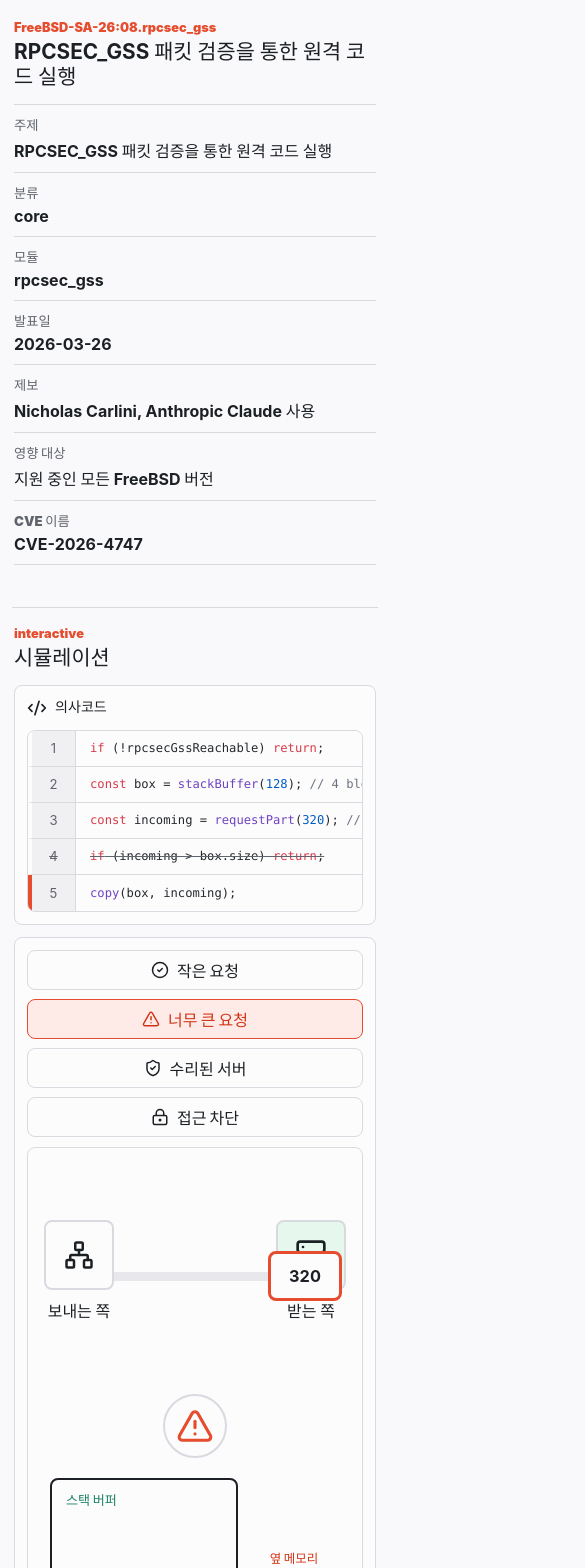
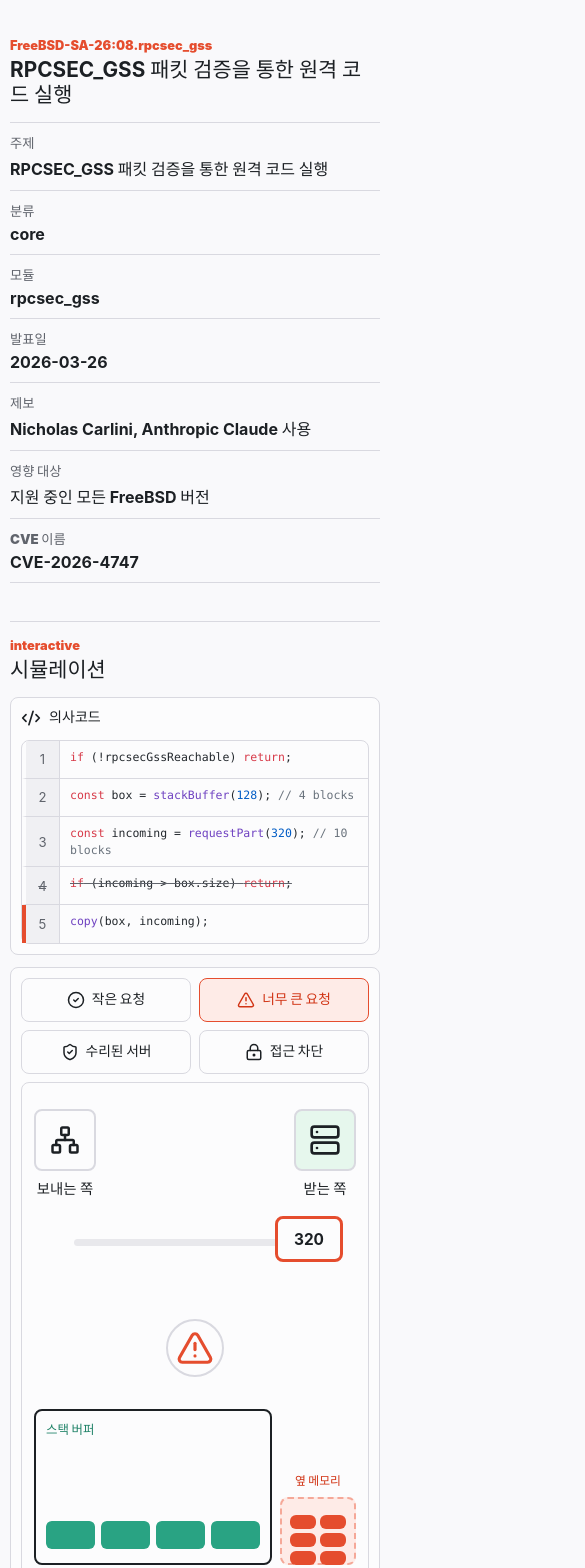
Before and after one commit to yabsed/Mythos-Study, a React (Vite) app: page / in a window 390 px wide. Shown: the top 1568 px of the page, 585 px wide, since content can reach past the window. Built offline with nearby package versions, Linux system fonts and the light colour scheme.

Commit message:
모바일 모드

```diff
--- a/src/main.tsx
+++ b/src/main.tsx
@@ -568,8 +568,8 @@
             <tbody>
               {correctedVersions.map((row) => (
                 <tr key={row.branch}>
-                  <td>{row.branch}</td>
-                  <td>{row.corrected}</td>
+                  <td data-label="브랜치와 버전">{row.branch}</td>
+                  <td data-label="수정 시각">{row.corrected}</td>
                 </tr>
               ))}
             </tbody>
@@ -692,9 +692,9 @@
             <tbody>
               {correctionCommits.map((row) => (
                 <tr key={row.hash}>
-                  <td>{row.branch}</td>
-                  <td><code>{row.hash}</code></td>
-                  <td>{row.revision}</td>
+                  <td data-label="브랜치/경로">{row.branch}</td>
+                  <td data-label="해시"><code>{row.hash}</code></td>
+                  <td data-label="리비전">{row.revision}</td>
                 </tr>
               ))}
             </tbody>
@@ -1177,8 +1177,7 @@
         <h3>5단계: 하드웨어 브레이크포인트 미스터리, DR7과 DDB</h3>
         <p>
           셸코드 실행, <code>kproc_create</code> 성공, <code>ps</code>에서 보이는
-          프로세스 이름까지 모두 정상처럼 보였는데도 worker가 계속
-          <strong>trap 1</strong>, 즉 debug exception으로 죽었습니다. 그것도 완전히
+          프로세스 이름까지 모두 정상처럼 보였는데도 worker가 계속 <strong>trap 1</strong>, 즉 debug exception으로 죽었습니다. 그것도 완전히
           유효한 명령어에서 크래시했습니다. 말이 되지 않는 상황이었습니다.
         </p>
         <p>
--- a/src/styles.css
+++ b/src/styles.css
@@ -36,6 +36,7 @@
   margin: 0;
   min-width: 320px;
   min-height: 100vh;
+  overflow-x: hidden;
   background: var(--app-bg);
 }
 
@@ -47,6 +48,7 @@
 a {
   color: var(--accent);
   text-decoration: none;
+  overflow-wrap: anywhere;
 }
 
 a:hover {
@@ -54,7 +56,8 @@
 }
 
 .app-shell {
-  width: min(1120px, 100%);
+  width: 100%;
+  max-width: 1120px;
   margin: 0 auto;
   padding: 14px;
 }
@@ -84,6 +87,32 @@
   font-size: clamp(1.7rem, 3.3vw, 3rem);
   line-height: 1.04;
   letter-spacing: 0;
+}
+
+h1,
+h2,
+h3,
+p,
+li,
+dt,
+dd,
+th,
+td,
+strong {
+  overflow-wrap: anywhere;
+}
+
+.advisory,
+.interactive-section,
+.patch-reference,
+.story-card,
+.code-lens,
+.story-stage,
+.pseudo-code,
+.patch-reference pre,
+.advisory pre {
+  min-width: 0;
+  max-width: 100%;
 }
 
 .story-card,
@@ -207,12 +236,18 @@
   display: inline-flex;
   align-items: center;
   justify-content: center;
+  min-width: 0;
   gap: 8px;
   border: 1px solid var(--line);
   border-radius: 8px;
   background: var(--surface);
   color: var(--text);
   font-weight: 900;
+}
+
+.scene-tabs button span {
+  min-width: 0;
+  overflow-wrap: anywhere;
 }
 
 .scene-tabs button.is-selected {
@@ -665,6 +700,7 @@
 .advisory-table code {
   font-family: "SFMono-Regular", Consolas, "Liberation Mono", monospace;
   font-size: 0.86rem;
+  overflow-wrap: anywhere;
 }
 
 .advisory-steps {
@@ -888,76 +924,258 @@
   }
 }
 
-@media (max-width: 640px) {
+@media (max-width: 720px) {
   .app-shell {
-    padding: 12px;
+    padding: 10px;
   }
 
   h1 {
     font-size: 2.1rem;
   }
 
+  .advisory,
+  .interactive-section,
+  .patch-reference {
+    margin-top: 12px;
+    padding: 16px 0 6px;
+  }
+
+  .code-lens,
   .story-card {
-    padding: 12px;
+    padding: 10px;
   }
 
   .scene-tabs {
-    grid-template-columns: 1fr;
+    width: 100%;
+    grid-template-columns: repeat(2, calc((100% - 8px) / 2));
+    gap: 8px;
+  }
+
+  .scene-tabs button {
+    min-height: 44px;
+    padding: 0 8px;
+    gap: 7px;
+    font-size: 0.86rem;
+    line-height: 1.15;
   }
 
   .story-stage {
-    min-height: 530px;
+    min-height: 500px;
+    margin-top: 8px;
   }
 
   .story-stage::before {
-    left: 70px;
-    right: 70px;
-    top: 124px;
+    left: 52px;
+    right: 52px;
+    top: 156px;
+    height: 7px;
   }
 
   .actor-left {
-    left: 16px;
-    top: 72px;
+    left: 12px;
+    top: 26px;
   }
 
   .actor-right {
-    right: 16px;
-    top: 72px;
+    right: 12px;
+    top: 26px;
+  }
+
+  .actor {
+    gap: 6px;
+    font-size: 0.9rem;
   }
 
   .actor-box {
-    width: 70px;
-    height: 70px;
+    width: 62px;
+    height: 62px;
   }
 
   .packet {
-    width: 74px;
-    height: 50px;
-    top: 103px;
+    width: 68px;
+    height: 46px;
+    top: 133px;
+  }
+
+  .packet strong {
+    font-size: 0.96rem;
   }
 
   .memory-area {
-    right: 22px;
-    bottom: 24px;
-    width: calc(100% - 44px);
-    height: 174px;
-    grid-template-columns: minmax(0, 1fr) 92px;
-    gap: 10px;
+    left: 12px;
+    right: 12px;
+    bottom: 16px;
+    width: auto;
+    height: 156px;
+    grid-template-columns: minmax(154px, 1fr) 76px;
+    gap: 8px;
   }
 
   .memory-box {
-    height: 174px;
+    height: 156px;
+  }
+
+  .box-label {
+    left: 10px;
+    top: 9px;
+    font-size: 0.78rem;
+  }
+
+  .empty-slots,
+  .data-blocks {
+    left: 10px;
+    right: 10px;
+    bottom: 14px;
+    gap: 6px;
+  }
+
+  .empty-slots i,
+  .data-blocks i {
+    height: 28px;
   }
 
   .danger-zone {
-    width: 92px;
-    height: 74px;
+    width: 76px;
+    height: 68px;
+  }
+
+  .danger-zone span {
+    top: -28px;
+    font-size: 0.74rem;
+  }
+
+  .overflow-data {
+    inset: 8px;
+    top: 16px;
+  }
+
+  .blocked-data {
+    right: 58%;
+    top: 54px;
+    grid-template-columns: repeat(4, 18px);
+    gap: 5px;
+  }
+
+  .blocked-data i {
+    height: 18px;
   }
 
   .result-badge {
-    bottom: 218px;
-    width: 64px;
-    height: 64px;
+    bottom: 204px;
+    width: 58px;
+    height: 58px;
+  }
+
+  .pseudo-code {
+    overflow-x: visible;
+  }
+
+  .code-row {
+    grid-template-columns: 34px minmax(0, 1fr);
+    align-items: stretch;
+    min-height: 38px;
+  }
+
+  .code-row code {
+    padding: 8px 10px;
+    font-size: 0.72rem;
+    line-height: 1.45;
+    white-space: pre-wrap;
+    overflow-x: visible;
+    overflow-wrap: anywhere;
+  }
+
+  .code-row code.hljs {
+    min-width: 0;
+    overflow-x: visible;
+  }
+
+  .code-row code * {
+    white-space: inherit;
+    overflow-wrap: anywhere;
+  }
+
+  .table-wrap {
+    overflow: visible;
+  }
+
+  .advisory-table {
+    display: block;
+    width: 100%;
+    min-width: 0;
+    border-collapse: separate;
+    background: transparent;
+    font-size: 0.86rem;
+  }
+
+  .advisory-table thead {
+    display: none;
+  }
+
+  .advisory-table tbody {
+    display: grid;
+    gap: 8px;
+  }
+
+  .advisory-table tr {
+    display: grid;
+    overflow: hidden;
+    border: 1px solid var(--line);
+    border-radius: 8px;
+    background: var(--surface);
+  }
+
+  .advisory-table td {
+    display: grid;
+    grid-template-columns: minmax(86px, 36%) minmax(0, 1fr);
+    gap: 10px;
+    align-items: start;
+    border: 0;
+    border-top: 1px solid var(--line);
+    padding: 9px 10px;
+  }
+
+  .advisory-table td:first-child {
+    border-top: 0;
+  }
+
+  .advisory-table td::before {
+    content: attr(data-label);
+    color: var(--muted);
+    font-size: 0.78rem;
+    font-weight: 900;
+  }
+
+  .patch-reference pre,
+  .advisory pre {
+    overflow-x: visible;
+  }
+
+  .patch-reference pre code,
+  .advisory pre code {
+    padding: 10px;
+    font-size: 0.76rem;
+    white-space: pre-wrap;
+    overflow-wrap: anywhere;
+  }
+
+  .source-code code {
+    min-width: 0;
+  }
+
+  .function-diff code {
+    padding: 0;
+  }
+
+  .diff-line {
+    grid-template-columns: 24px minmax(0, 1fr);
+    min-height: auto;
+  }
+
+  .diff-text {
+    padding: 2px 8px;
+    white-space: pre-wrap;
+    overflow-wrap: anywhere;
   }
 
   .patch-meta div,
@@ -966,3 +1184,87 @@
     gap: 4px;
   }
 }
+
+@media (max-width: 380px) {
+  .app-shell {
+    padding: 8px;
+  }
+
+  .scene-tabs {
+    gap: 6px;
+  }
+
+  .scene-tabs button {
+    min-height: 42px;
+    padding: 0 6px;
+    gap: 5px;
+    font-size: 0.8rem;
+  }
+
+  .scene-tabs button svg {
+    width: 16px;
+    height: 16px;
+  }
+
+  .story-card,
+  .code-lens {
+    padding: 8px;
+  }
+
+  .story-stage {
+    min-height: 490px;
+  }
+
+  .story-stage::before {
+    left: 44px;
+    right: 44px;
+    top: 148px;
+  }
+
+  .actor-left {
+    left: 10px;
+  }
+
+  .actor-right {
+    right: 10px;
+  }
+
+  .actor-box {
+    width: 56px;
+    height: 56px;
+  }
+
+  .packet {
+    width: 64px;
+    height: 44px;
+    top: 126px;
+  }
+
+  .memory-area {
+    left: 10px;
+    right: 10px;
+    bottom: 12px;
+    width: auto;
+    height: 150px;
+    grid-template-columns: minmax(140px, 1fr) 70px;
+    gap: 6px;
+  }
+
+  .memory-box {
+    height: 150px;
+  }
+
+  .danger-zone {
+    width: 70px;
+    height: 64px;
+  }
+
+  .result-badge {
+    bottom: 190px;
+  }
+
+  .advisory-table td {
+    grid-template-columns: 1fr;
+    gap: 3px;
+  }
+}
```
Also changed, not shown: 5 other files (tests, documents, lock files or other folders).
